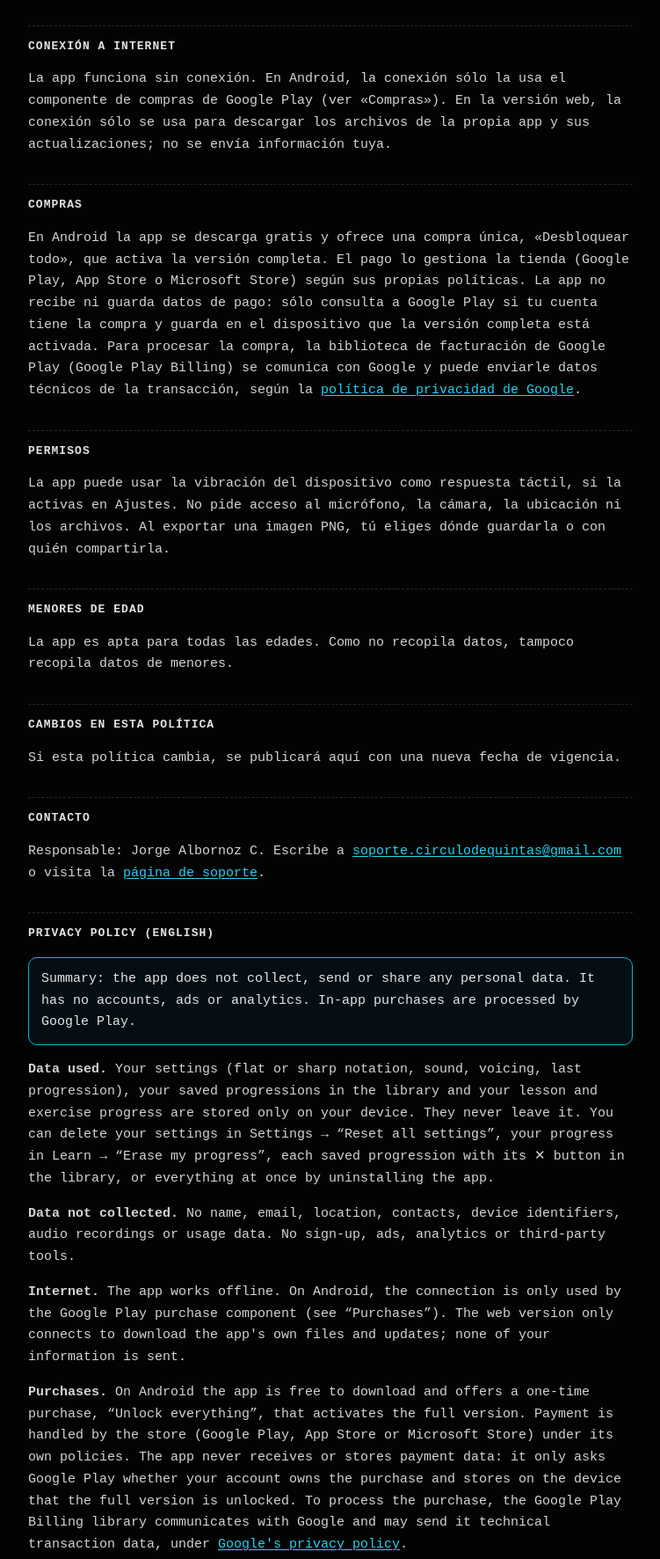
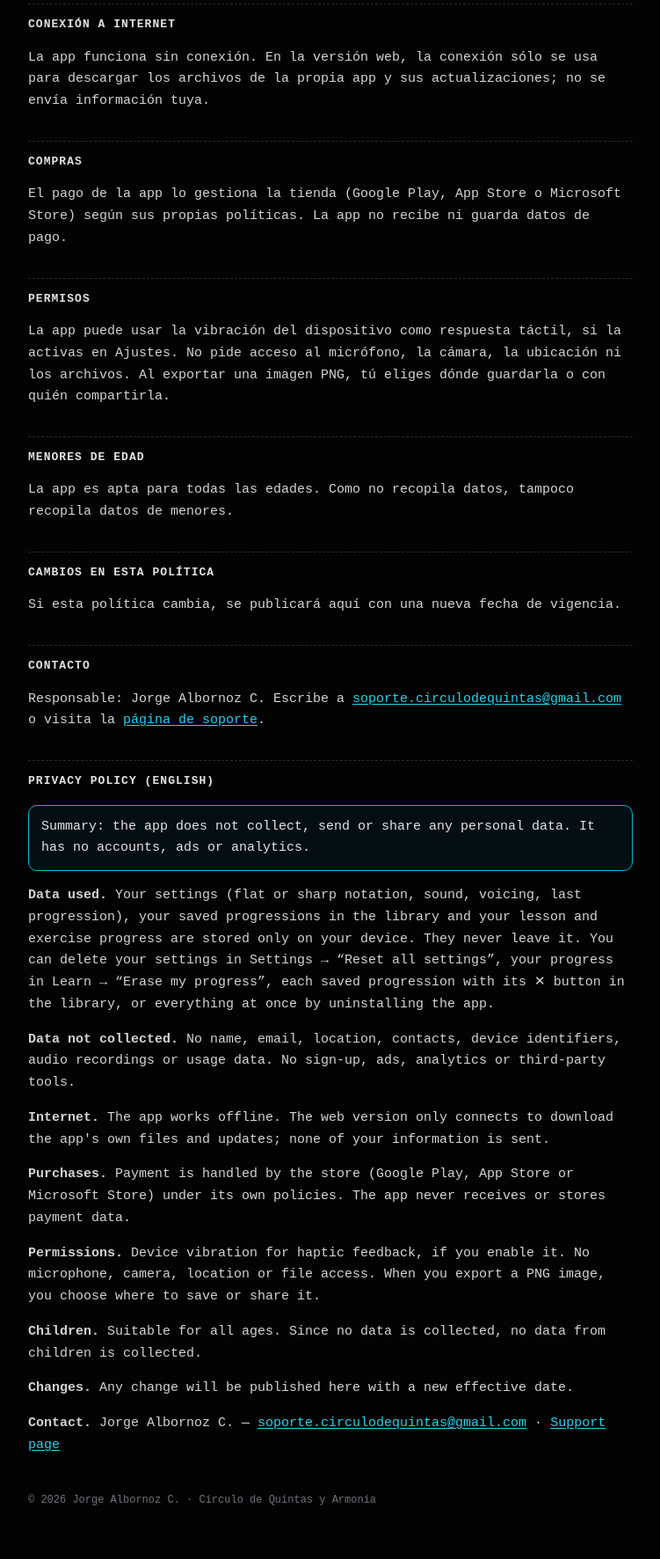
Before and after one commit to Jorgebass93/circulo-de-quintas-legal, a plain HTML site: page legal/privacidad.html in a window 1280 px wide. Shown: the part 690-2462 px from the top of the page at 88% size, without its empty margins (264-1015 px from the left). Drawn offline with Linux system fonts and the light colour scheme.

Commit message:
Páginas legales desde la app (35e154d)

```diff
--- a/legal/privacidad.html
+++ b/legal/privacidad.html
@@ -12,11 +12,11 @@
 <main>
     <p class="k">Círculo de Quintas y Armonía</p>
     <h1>Política de privacidad</h1>
-    <p class="meta">Vigente desde el 13 de octubre de 2026</p>
+    <p class="meta">Vigente desde el 2 de octubre de 2026</p>
     <nav class="lang" aria-label="Idioma / Language"><a href="#es" aria-current="true">Español</a><a href="#en" lang="en">English</a></nav>
 
     <section id="es">
-        <p class="card">Resumen: la app no recopila, no envía y no comparte ningún dato personal. No tiene cuentas, publicidad ni analítica. Las compras dentro de la app las procesa Google Play.</p>
+        <p class="card">Resumen: la app no recopila, no envía y no comparte ningún dato personal. No tiene cuentas, publicidad ni analítica.</p>
 
         <h2>Qué datos se usan</h2>
         <p>La app guarda en tu propio dispositivo tus ajustes (por ejemplo, la notación en bemoles o sostenidos, el sonido, el voicing o la última progresión), tus progresiones guardadas en la biblioteca y tu progreso en las lecciones y ejercicios. Estos datos nunca salen del dispositivo. Puedes borrar los ajustes en Ajustes → «Restablecer todos los ajustes», el progreso en Aprender → «Borrar mi progreso», cada progresión guardada con su botón ✕ de la biblioteca, o todo a la vez desinstalando la app.</p>
@@ -25,10 +25,10 @@
         <p>No se recopilan nombre, correo, ubicación, contactos, identificadores del dispositivo, grabaciones de audio ni datos de uso. No hay registro de usuarios, ni anuncios, ni herramientas de analítica o de terceros.</p>
 
         <h2>Conexión a internet</h2>
-        <p>La app funciona sin conexión. En Android, la conexión sólo la usa el componente de compras de Google Play (ver «Compras»). En la versión web, la conexión sólo se usa para descargar los archivos de la propia app y sus actualizaciones; no se envía información tuya.</p>
+        <p>La app funciona sin conexión. En la versión web, la conexión sólo se usa para descargar los archivos de la propia app y sus actualizaciones; no se envía información tuya.</p>
 
         <h2>Compras</h2>
-        <p>En Android la app se descarga gratis y ofrece una compra única, «Desbloquear todo», que activa la versión completa. El pago lo gestiona la tienda (Google Play, App Store o Microsoft Store) según sus propias políticas. La app no recibe ni guarda datos de pago: sólo consulta a Google Play si tu cuenta tiene la compra y guarda en el dispositivo que la versión completa está activada. Para procesar la compra, la biblioteca de facturación de Google Play (Google Play Billing) se comunica con Google y puede enviarle datos técnicos de la transacción, según la <a href="https://policies.google.com/privacy">política de privacidad de Google</a>.</p>
+        <p>El pago de la app lo gestiona la tienda (Google Play, App Store o Microsoft Store) según sus propias políticas. La app no recibe ni guarda datos de pago.</p>
 
         <h2>Permisos</h2>
         <p>La app puede usar la vibración del dispositivo como respuesta táctil, si la activas en Ajustes. No pide acceso al micrófono, la cámara, la ubicación ni los archivos. Al exportar una imagen PNG, tú eliges dónde guardarla o con quién compartirla.</p>
@@ -45,11 +45,11 @@
 
     <section id="en" lang="en">
         <h2>Privacy policy (English)</h2>
-        <p class="card">Summary: the app does not collect, send or share any personal data. It has no accounts, ads or analytics. In-app purchases are processed by Google Play.</p>
+        <p class="card">Summary: the app does not collect, send or share any personal data. It has no accounts, ads or analytics.</p>
         <p><b>Data used.</b> Your settings (flat or sharp notation, sound, voicing, last progression), your saved progressions in the library and your lesson and exercise progress are stored only on your device. They never leave it. You can delete your settings in Settings → “Reset all settings”, your progress in Learn → “Erase my progress”, each saved progression with its ✕ button in the library, or everything at once by uninstalling the app.</p>
         <p><b>Data not collected.</b> No name, email, location, contacts, device identifiers, audio recordings or usage data. No sign-up, ads, analytics or third-party tools.</p>
-        <p><b>Internet.</b> The app works offline. On Android, the connection is only used by the Google Play purchase component (see “Purchases”). The web version only connects to download the app's own files and updates; none of your information is sent.</p>
-        <p><b>Purchases.</b> On Android the app is free to download and offers a one-time purchase, “Unlock everything”, that activates the full version. Payment is handled by the store (Google Play, App Store or Microsoft Store) under its own policies. The app never receives or stores payment data: it only asks Google Play whether your account owns the purchase and stores on the device that the full version is unlocked. To process the purchase, the Google Play Billing library communicates with Google and may send it technical transaction data, under <a href="https://policies.google.com/privacy">Google's privacy policy</a>.</p>
+        <p><b>Internet.</b> The app works offline. The web version only connects to download the app's own files and updates; none of your information is sent.</p>
+        <p><b>Purchases.</b> Payment is handled by the store (Google Play, App Store or Microsoft Store) under its own policies. The app never receives or stores payment data.</p>
         <p><b>Permissions.</b> Device vibration for haptic feedback, if you enable it. No microphone, camera, location or file access. When you export a PNG image, you choose where to save or share it.</p>
         <p><b>Children.</b> Suitable for all ages. Since no data is collected, no data from children is collected.</p>
         <p><b>Changes.</b> Any change will be published here with a new effective date.</p>
```
